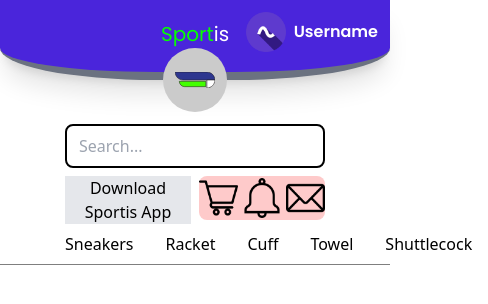
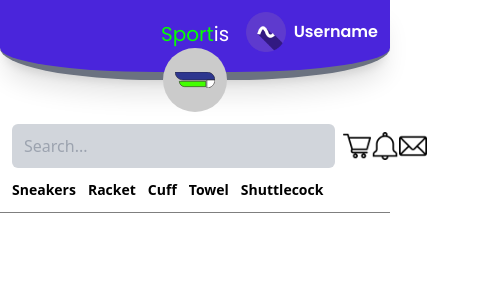
Before and after one commit to iamCelott/toko-online-sports, a React (Vite) app: page / in a window 390 px wide. Shown: the top 304 px of the page, 488 px wide, since content can reach past the window. Built offline with nearby package versions, Linux system fonts and the light colour scheme.

Commit message:
Fix the header responsive

```diff
--- a/src/pages/home.jsx
+++ b/src/pages/home.jsx
@@ -25,50 +25,42 @@ const Home = () => {
       <header className="sticky top-0 bg-white">
         <Navbar />
 
-        <div className="grid grid-cols-2 md:flex md:w-full h-11 gap-2 mt-11 w-2/3 mx-auto">
-          <input
-            type="search"
-            className="w-full h-11 md:order-2 md:w-3/4 outline-none border-2 border-black rounded-lg px-3 col-span-2"
-            placeholder="Search..."
-          />
-          <button className="cursor-pointer md:order-1 bg-gray-200 ">
+        <div className="flex h-11 my-11 justify-evenly gap-5">
+          <button className="w-32 lg:w-[140px] bg-gray-300 rounded-md text-[0.8rem] sm:px-5 md:px-2 ml-3 text-wrap hidden sm:inline-block">
             Download Sportis App
           </button>
-          <div class="flex bg-red-200 justify-center md:order-3 gap-1 items-center rounded-lg h-11">
+          <div className="flex-grow">
+            <input
+              type="text"
+              className="w-full ml-3 bg-gray-300 h-11 px-3 rounded-md sm:ml-0"
+              placeholder="Search..."
+            />
+            <div className="ml-3 text-sm flex gap-3 font-semibold py-3 sm:ml-0">
+              <a href="" className="">
+                Sneakers
+              </a>
+              <a href="" className="">
+                Racket
+              </a>
+              <a href="" className="">
+                Cuff
+              </a>
+              <a href="" className="">
+                Towel
+              </a>
+              <a href="" className="">
+                Shuttlecock
+              </a>
+            </div>
+          </div>
+          <div className="w-24 sm:w-32 lg:w-[140px] flex justify-between items-center mr-3">
             <MenuButton
-              type="button"
               img="/src/assets/shoppingcart.png"
-              classname="w-10"
+              classname="w-7 h-7"
             />
-            <MenuButton
-              type="button"
-              img="/src/assets/notif.png"
-              classname="w-10"
-            />
-            <MenuButton
-              type="button"
-              img="/src/assets/mail.png"
-              classname="w-10"
-            />
+            <MenuButton img="/src/assets/notif.png" classname="w-7 h-7" />
+            <MenuButton img="/src/assets/mail.png" classname="w-7 h-7" />
           </div>
-        </div>
-
-        <div className="w-2/3 mx-auto pt-16 pb-2 lg:pt-2 ">
-          <a href="" className="mr-4">
-            Sneakers
-          </a>
-          <a href="" className="mx-4">
-            Racket
-          </a>
-          <a href="" className="mx-4">
-            Cuff
-          </a>
-          <a href="" className="mx-4">
-            Towel
-          </a>
-          <a href="" className="mx-4">
-            Shuttlecock
-          </a>
         </div>
 
         <hr className="border-black opacity-50" />
```
